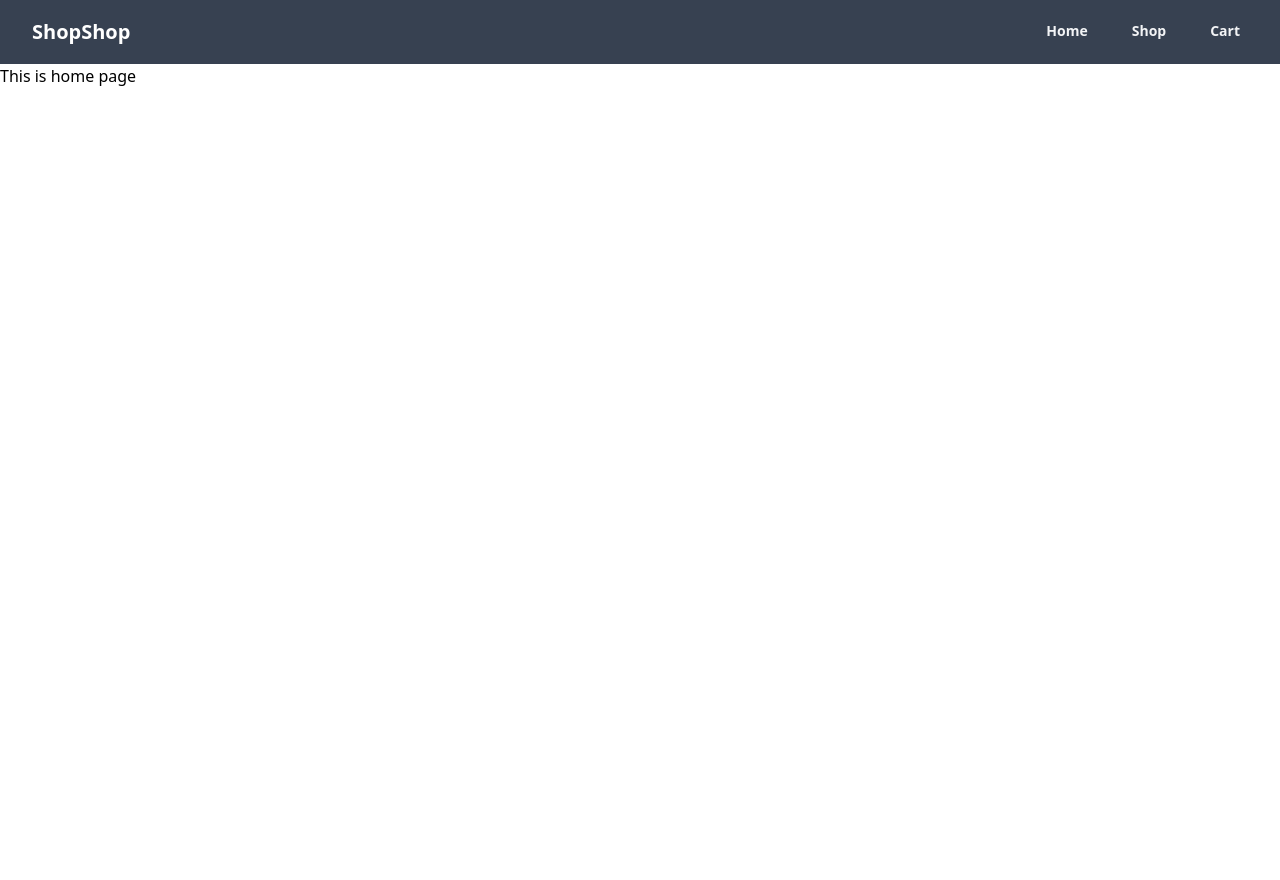
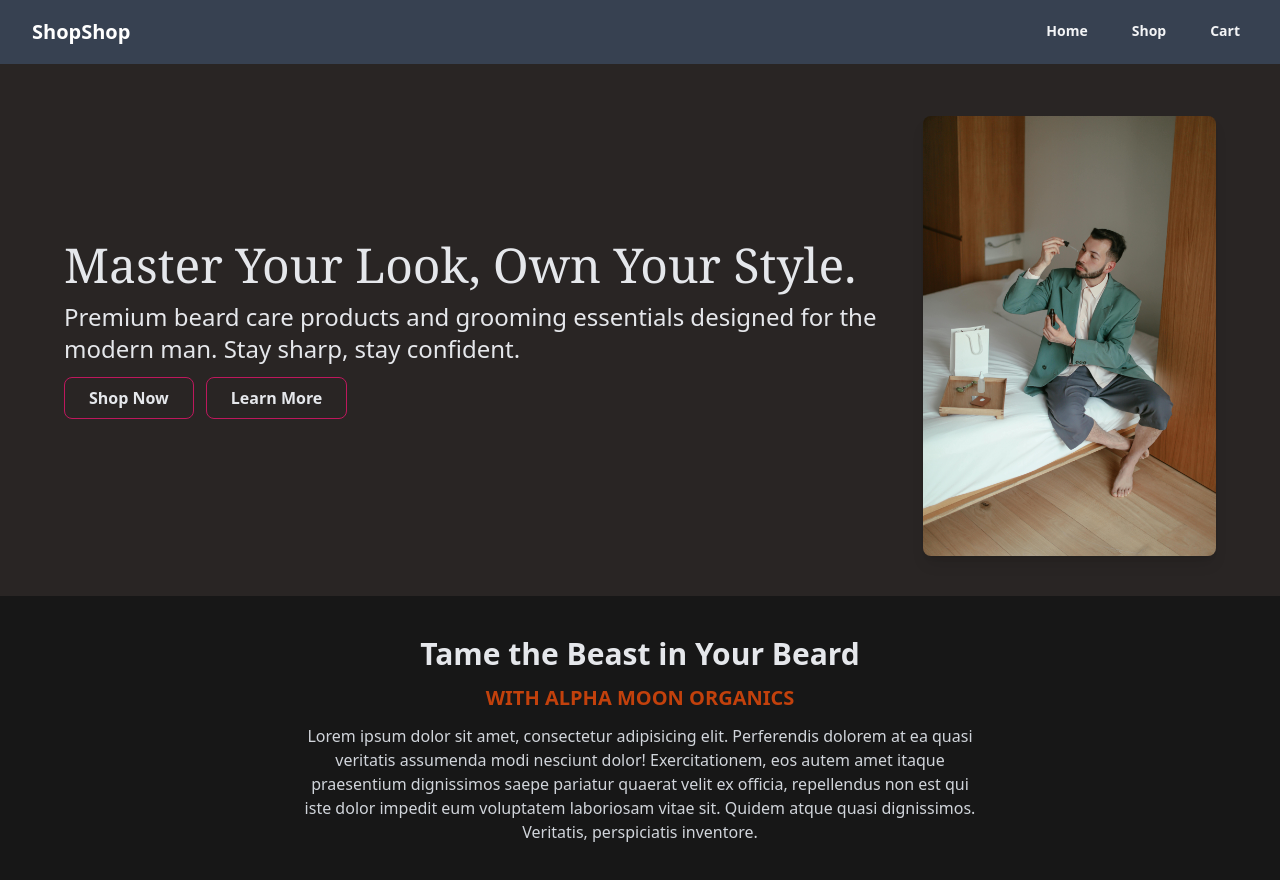
Before and after one commit to shahidafridi-321/Shoping-cart, a React (Vite) app: page / in a window 1280 px wide. Shown: the top 880 px of the page. Before the commit the page ends 800 px from the top, so only its background shows below. Built offline with nearby package versions, Linux system fonts and the light colour scheme.

Commit message:
Render Hero inside

```diff
--- a/src/components/Home.jsx
+++ b/src/components/Home.jsx
@@ -1,9 +1,10 @@
 import React from "react";
+import { Hero } from "./Hero";
 
 export const Home = () => {
 	return (
-		<div>
-			<p>This is home page</p>
+		<div className="w-full mx-auto">
+			<Hero />
 		</div>
 	);
 };
```
